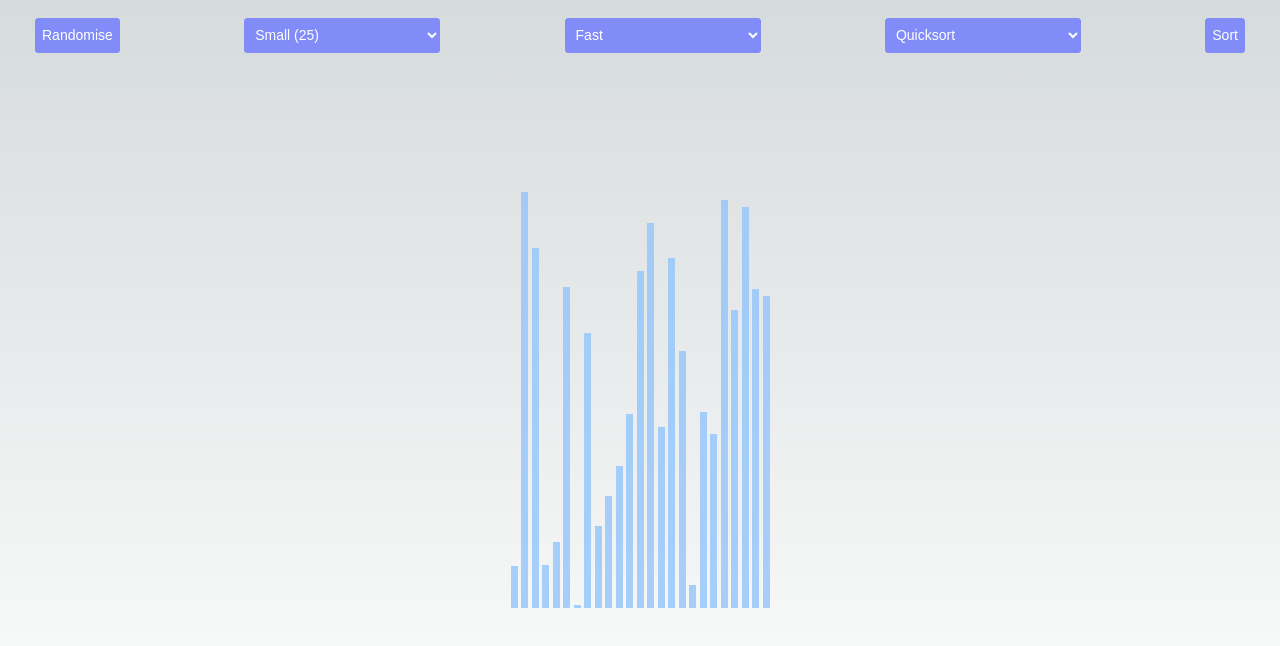
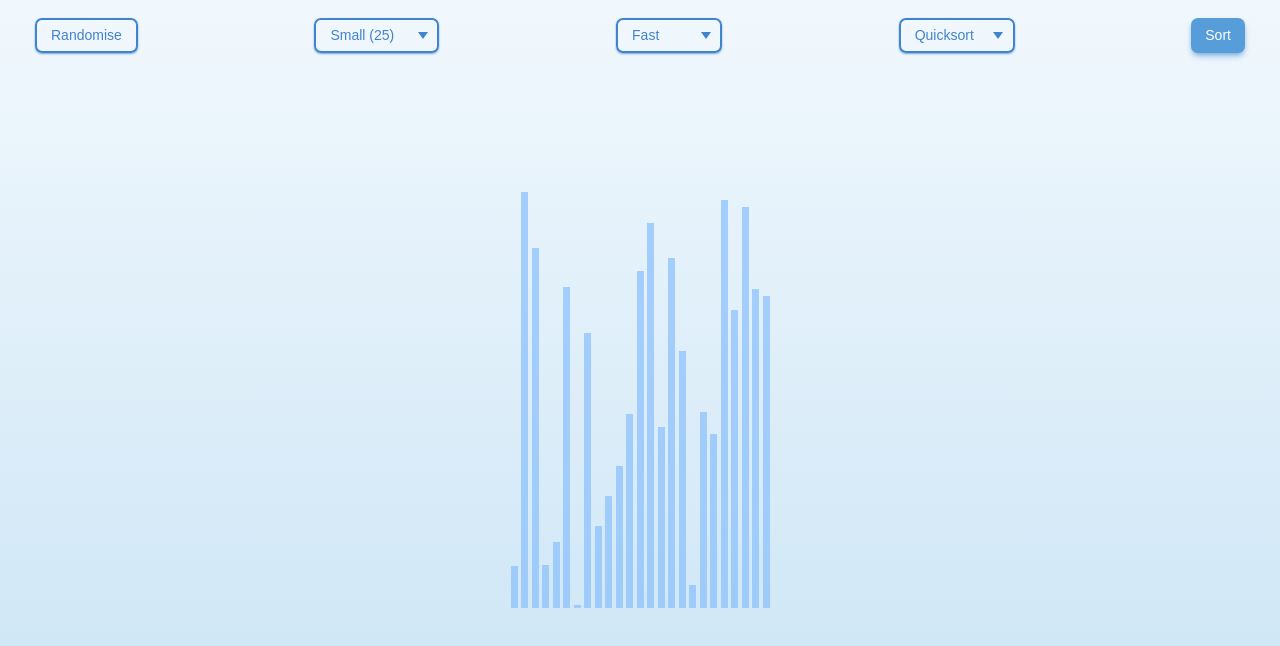
Before and after one commit to gouthamank/sorted, a Next.js app: page / in a window 1280 px wide. Shown: the top 646 px of the page. Built offline with nearby package versions, Linux system fonts and the light colour scheme; a web font is replaced by a local one.

Commit message:
update: component colors

```diff
--- a/package.json
+++ b/package.json
@@ -27,6 +27,7 @@
         "postcss": "^8",
         "prettier": "3.2.5",
         "prettier-plugin-tailwindcss": "^0.5.14",
+        "sass": "^1.76.0",
         "tailwindcss": "^3.4.1",
         "typescript": "^5"
     },
--- a/src/app/globals.css
+++ b/src/app/globals.css
@@ -5,15 +5,26 @@
 :root {
     min-height: 100vh;
     --foreground-rgb: 0, 0, 0;
-    --background-start-rgb: 214, 219, 220;
-    --background-end-rgb: 255, 255, 255;
+    --steel-blue-50-rgb: 241 248 253;
+    --steel-blue-100-rgb: 224 239 249;
+    --steel-blue-200-rgb: 200 227 245;
+    --steel-blue-300-rgb: 163 209 237;
+    --steel-blue-400-rgb: 119 184 227;
+    --steel-blue-500-rgb: 87 157 218;
+    --steel-blue-600-rgb: 66 131 205;
+    --steel-blue-700-rgb: 57 111 188;
+    --steel-blue-800-rgb: 52 92 153;
+    --steel-blue-900-rgb: 46 78 122;
+    --steel-blue-950-rgb: 32 49 75;
+    --background-start-rgb: var(--steel-blue-50-rgb);
+    --background-end-rgb: var(--steel-blue-200-rgb);
 }
 
 @media (prefers-color-scheme: dark) {
     :root {
         --foreground-rgb: 255, 255, 255;
-        --background-start-rgb: 0, 0, 0;
-        --background-end-rgb: 0, 0, 0;
+        --background-start-rgb: 10, 10, 16;
+        --background-end-rgb: 20, 20, 26;
     }
 }
 
--- a/src/app/layout.tsx
+++ b/src/app/layout.tsx
@@ -2,6 +2,7 @@ import React from 'react';
 import type { Metadata } from 'next';
 import { Chivo } from 'next/font/google';
 import './globals.css';
+import classNames from 'classnames';
 
 const inter = Chivo({ weight: '400', subsets: ['latin'] });
 
@@ -17,7 +18,7 @@ export default function RootLayout({
 }>) {
     return (
         <html lang='en'>
-            <body className={inter.className} style={{ minHeight: '100vh' }}>
+            <body className={classNames([inter.className])} style={{ minHeight: '100vh' }}>
                 {children}
             </body>
         </html>
--- a/src/components/Header/index.tsx
+++ b/src/components/Header/index.tsx
@@ -6,7 +6,12 @@ import { ANIMATION_SPEED, ARRAY_LENGTHS, SORT_TYPES } from '@/utils/enums';
 export default function Header(props: HeaderProps) {
     return (
         <header className='flex h-20 items-center justify-between gap-4 px-10 py-0'>
-            <Button onClick={props.onRandomiseClicked} label='Randomise' disabled={props.sortInProgress} />
+            <Button
+                onClick={props.onRandomiseClicked}
+                label='Randomise'
+                variant={'secondary'}
+                disabled={props.sortInProgress}
+            />
             <Select
                 onChange={props.onArraySizeChanged}
                 items={[
@@ -64,11 +69,7 @@ export default function Header(props: HeaderProps) {
                 name='Sort'
                 disabled={props.sortInProgress}
             />
-            <Button
-                onClick={props.onSortClicked}
-                label={props.sortInProgress ? 'Sorting' : 'Sort'}
-                disabled={props.sortInProgress}
-            />
+            <Button onClick={props.onSortClicked} label={'Sort'} disabled={props.sortInProgress} />
         </header>
     );
 }
--- a/src/types/ui/Button/index.types.ts
+++ b/src/types/ui/Button/index.types.ts
@@ -2,4 +2,5 @@ export type ButtonProps = {
     label: string;
     onClick?: () => void;
     disabled?: boolean;
+    variant?: 'primary' | 'secondary';
 };
--- a/src/ui/Button/index.tsx
+++ b/src/ui/Button/index.tsx
@@ -1,13 +1,32 @@
 import { ButtonProps } from '@/types/ui/Button/index.types';
+import classNames from 'classnames';
 
 export default function Button(props: ButtonProps) {
+    const { variant = 'primary', ...restProps } = props;
     return (
         <button
-            className='h-10 rounded border-solid bg-indigo-400 px-2 text-white transition hover:bg-indigo-700 disabled:cursor-not-allowed disabled:bg-indigo-200 dark:bg-indigo-900 dark:hover:bg-indigo-600 disabled:dark:bg-indigo-950'
-            onClick={props.onClick}
-            disabled={props.disabled}
+            className={classNames([
+                'h-10 rounded-lg px-4 transition-all disabled:cursor-not-allowed',
+                {
+                    'bg-steel-blue-500 text-white shadow-md shadow-steel-blue/50 hover:bg-steel-blue active:bg-steel-blue-700 disabled:bg-steel-blue-100 disabled:text-steel-blue-400':
+                        variant === 'primary',
+                },
+                {
+                    'dark:disabled:bg-steel-blue-950 dark:disabled:text-steel-blue-700 dark:disabled:shadow-steel-blue-900/50':
+                        variant === 'primary',
+                },
+                {
+                    'border-2 border-steel-blue text-steel-blue shadow-sm shadow-steel-blue/70 hover:border-steel-blue-500 hover:text-steel-blue-500 active:border-steel-blue-700 active:text-steel-blue-700 disabled:border-steel-blue-200 disabled:text-steel-blue-200 disabled:shadow-none':
+                        variant === 'secondary',
+                },
+                {
+                    'dark:disabled:border-steel-blue-800 dark:disabled:text-steel-blue-800': variant === 'secondary',
+                },
+            ])}
+            onClick={restProps.onClick}
+            disabled={restProps.disabled}
         >
-            {props.label}
+            {restProps.label}
         </button>
     );
 }
--- /dev/null
+++ b/src/ui/Select/Select.module.scss
@@ -0,0 +1,33 @@
+.ui-select {
+    > .chevron {
+        top: calc(1.25rem - 0.25rem);
+        right: calc(1rem - 0.2rem);
+        border-left: 0.4rem solid transparent;
+        border-right: 0.4rem solid transparent;
+        border-top: 0.5rem solid rgb(var(--steel-blue-600-rgb));
+    }
+}
+
+.ui-select:hover:not(.ui-select_disabled) {
+    > .chevron {
+        border-top: 0.5rem solid rgb(var(--steel-blue-500-rgb));
+    }
+}
+
+.ui-select {
+    &_disabled {
+        > .chevron {
+            border-top: 0.5rem solid rgb(var(--steel-blue-200-rgb));
+        }
+    }
+}
+
+@media (prefers-color-scheme: dark) {
+    .ui-select {
+        &_disabled {
+            > .chevron {
+                border-top: 0.5rem solid rgb(var(--steel-blue-800-rgb));
+            }
+        }
+    }
+}
--- a/src/ui/Select/index.tsx
+++ b/src/ui/Select/index.tsx
@@ -1,9 +1,23 @@
 import { SelectProps } from '@/types/ui/Select/index.types';
+import classNames from 'classnames';
+import styles from './Select.module.scss';
 
 export default function Select(props: SelectProps) {
     return (
+        <div
+            className={classNames([
+                `relative ${styles['ui-select']}`,
+                {
+                    [styles['ui-select_disabled']]: props.disabled,
+                },
+            ])}
+        >
             <select
-            className='h-10 w-56 rounded border-solid bg-indigo-400 px-2 text-white transition hover:bg-indigo-700 disabled:cursor-not-allowed disabled:bg-indigo-200 dark:bg-indigo-900 dark:hover:bg-indigo-600 disabled:dark:bg-indigo-950'
+                className={classNames([
+                    'h-10 appearance-none rounded-lg bg-transparent pe-8 ps-4 transition-all',
+                    'border-2 border-steel-blue text-steel-blue shadow-sm shadow-steel-blue/70 hover:border-steel-blue-500 hover:text-steel-blue-500 active:border-steel-blue-700 active:text-steel-blue-700 disabled:border-steel-blue-200 disabled:text-steel-blue-200 disabled:shadow-none',
+                    'dark:disabled:border-steel-blue-800 dark:disabled:text-steel-blue-800',
+                ])}
                 name={props.name}
                 disabled={props.disabled}
                 onChange={evt => {
@@ -23,5 +37,7 @@ export default function Select(props: SelectProps) {
                     );
                 })}
             </select>
+            <div className={classNames(['absolute h-0 w-0 transition-colors', styles['chevron']])} />
+        </div>
     );
 }
--- a/tailwind.config.ts
+++ b/tailwind.config.ts
@@ -9,9 +9,21 @@ const config: Config = {
     ],
     theme: {
         extend: {
-            backgroundImage: {
-                'gradient-radial': 'radial-gradient(var(--tw-gradient-stops))',
-                'gradient-conic': 'conic-gradient(from 180deg at 50% 50%, var(--tw-gradient-stops))',
+            colors: {
+                'steel-blue': {
+                    '50': '#f1f8fd',
+                    '100': '#e0eff9',
+                    '200': '#c8e3f5',
+                    '300': '#a3d1ed',
+                    '400': '#77b8e3',
+                    '500': '#579dda',
+                    DEFAULT: '#4283cd',
+                    '600': '#4283cd',
+                    '700': '#396fbc',
+                    '800': '#345c99',
+                    '900': '#2e4e7a',
+                    '950': '#20314b',
+                },
             },
         },
     },
```
Also changed, not shown: 1 other file (tests, documents, lock files or other folders). Lines whose indentation alone changed are shown as unchanged.
